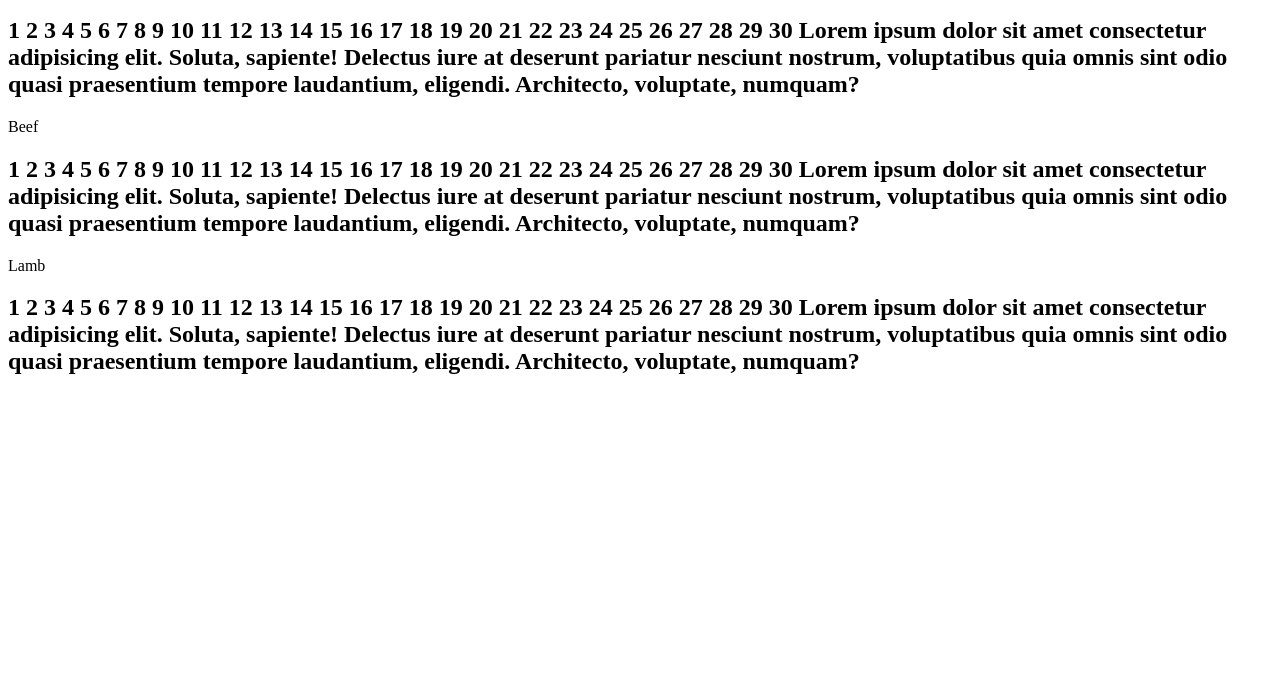
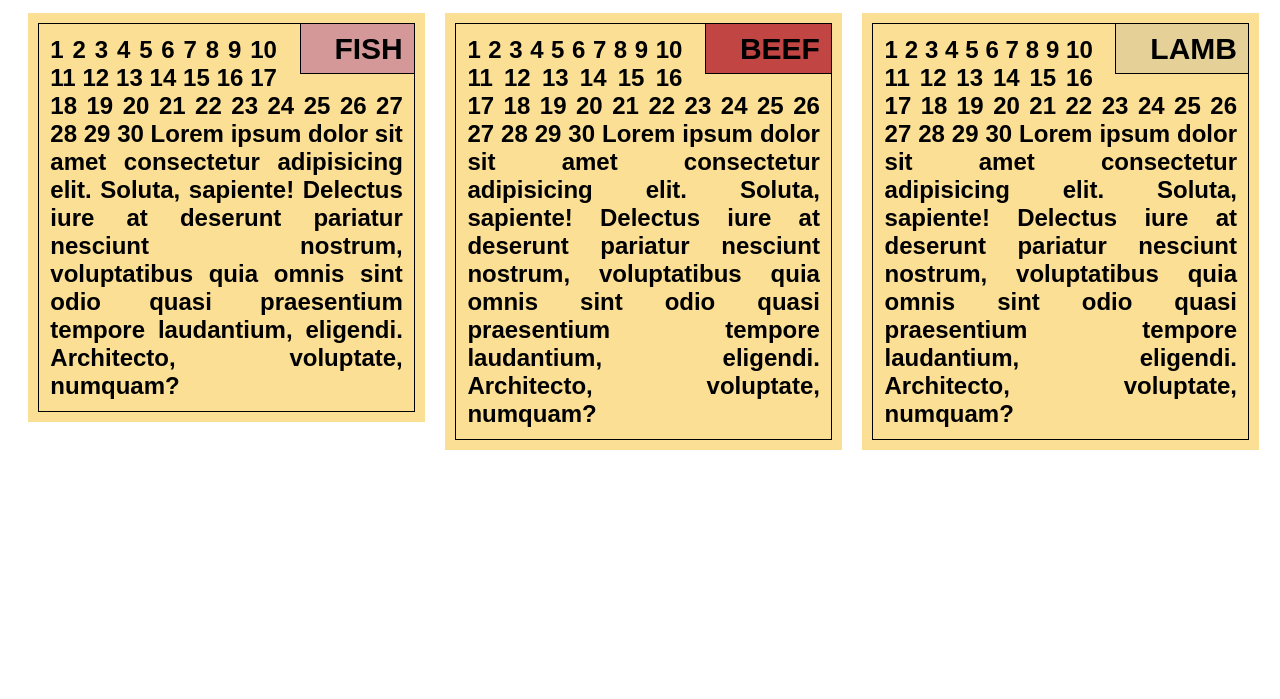
Before and after one commit to vinodkumar-github/module2-solution, a plain HTML site: page index.html in a window 1280 px wide. Shown: the part 101-800 px from the top of the page. Drawn offline with Linux system fonts and the light colour scheme; the site is published under a folder, as on GitHub Pages, so addresses that start at the root find nothing.

Commit message:
Update index.html

```diff
--- a/index.html
+++ b/index.html
@@ -4,7 +4,7 @@
 <head>
 <meta charset="utf-8">
 <meta name="viewport" content="width=device-width, initial-scale=1">
-<link rel="stylesheet" href="/css/module2-solution.css">
+<link rel="stylesheet" href="css/module2-solution.css">
 <title>Assignment Solution for Module 2</title>
 </head>
 
```
